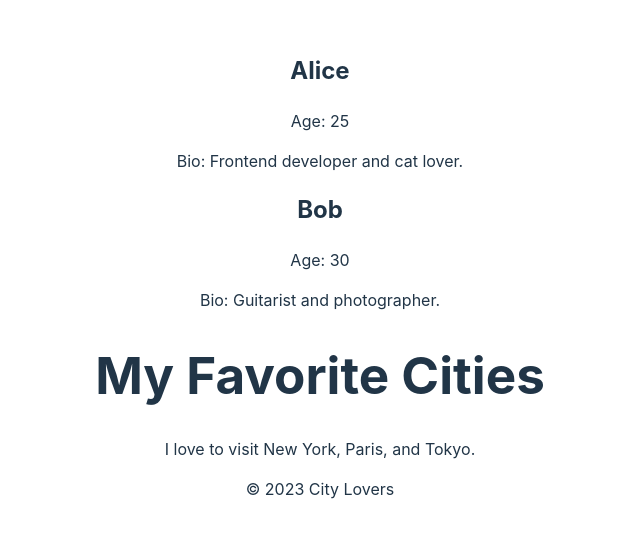
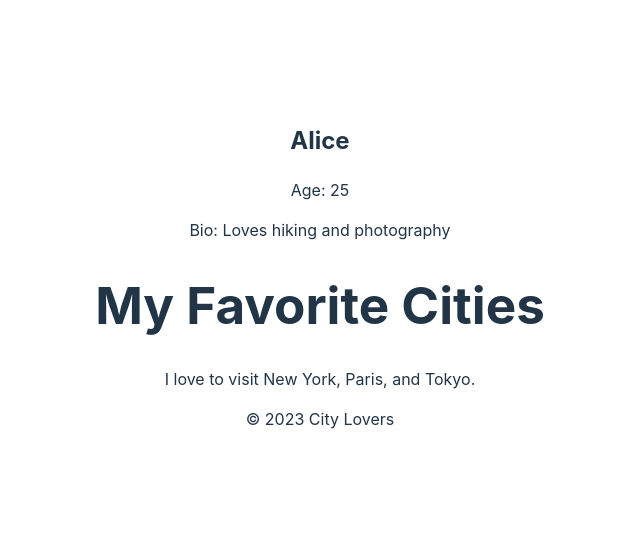
Before and after one commit to abdozayan12/alx-fe-reactjs, a React (Vite) app in the folder alx-react-app/: page / in a window 1280 px wide. Shown: the part 125-662 px from the top of the page, without its empty margins (320-960 px from the left). Built offline with nearby package versions, Linux system fonts and the light colour scheme.

Commit message:
Update App.jsx

```diff
--- a/alx-react-app/src/App.jsx
+++ b/alx-react-app/src/App.jsx
@@ -8,8 +8,7 @@ function App() {
   return (
     <>
     <div>
-      <UserProfile name="Alice" age={25} bio="Frontend developer and cat lover." />
-      <UserProfile name="Bob" age={30} bio="Guitarist and photographer." />
+    <UserProfile name="Alice" age="25" bio="Loves hiking and photography" />
     </div>
       <Header />
       <MainContent />
```
